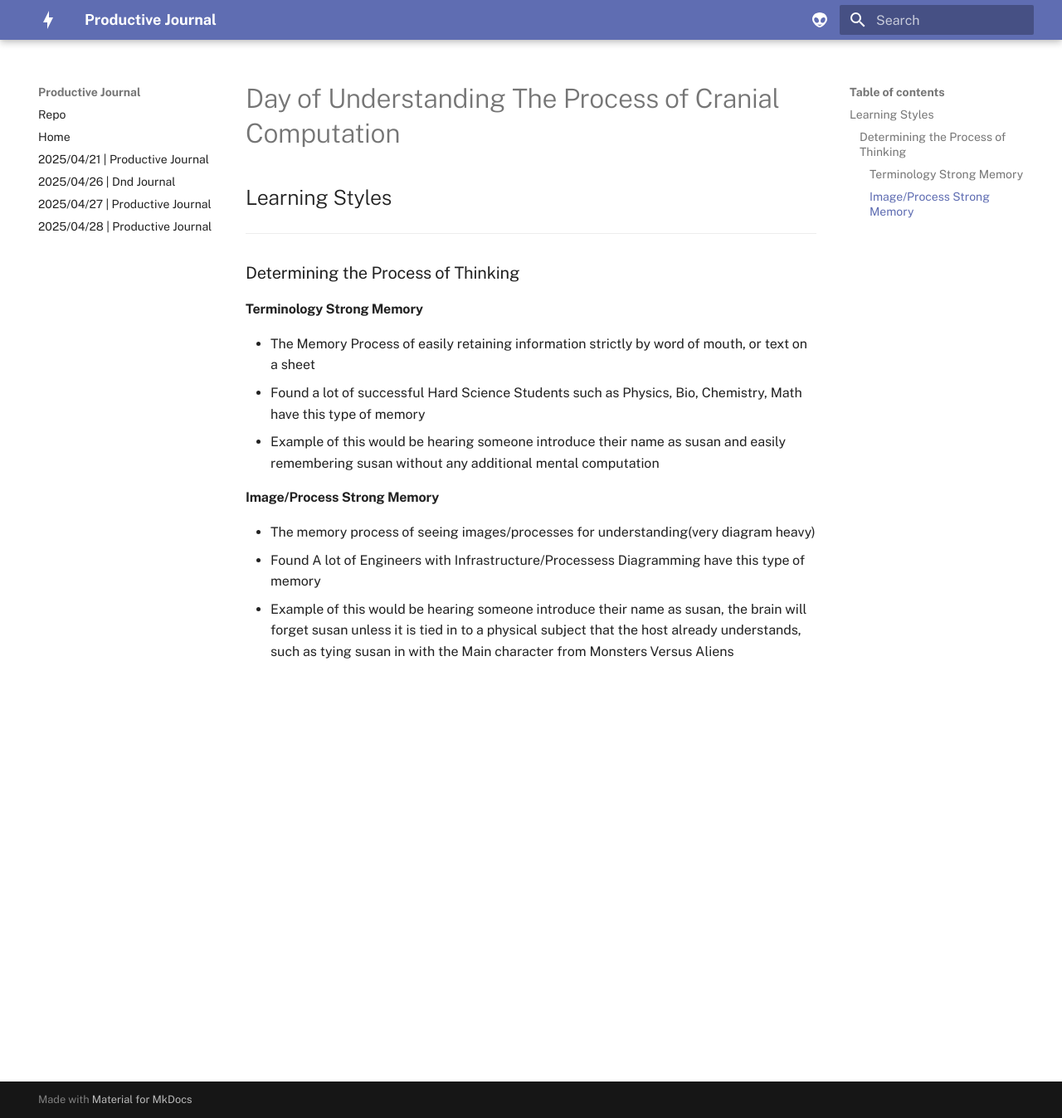
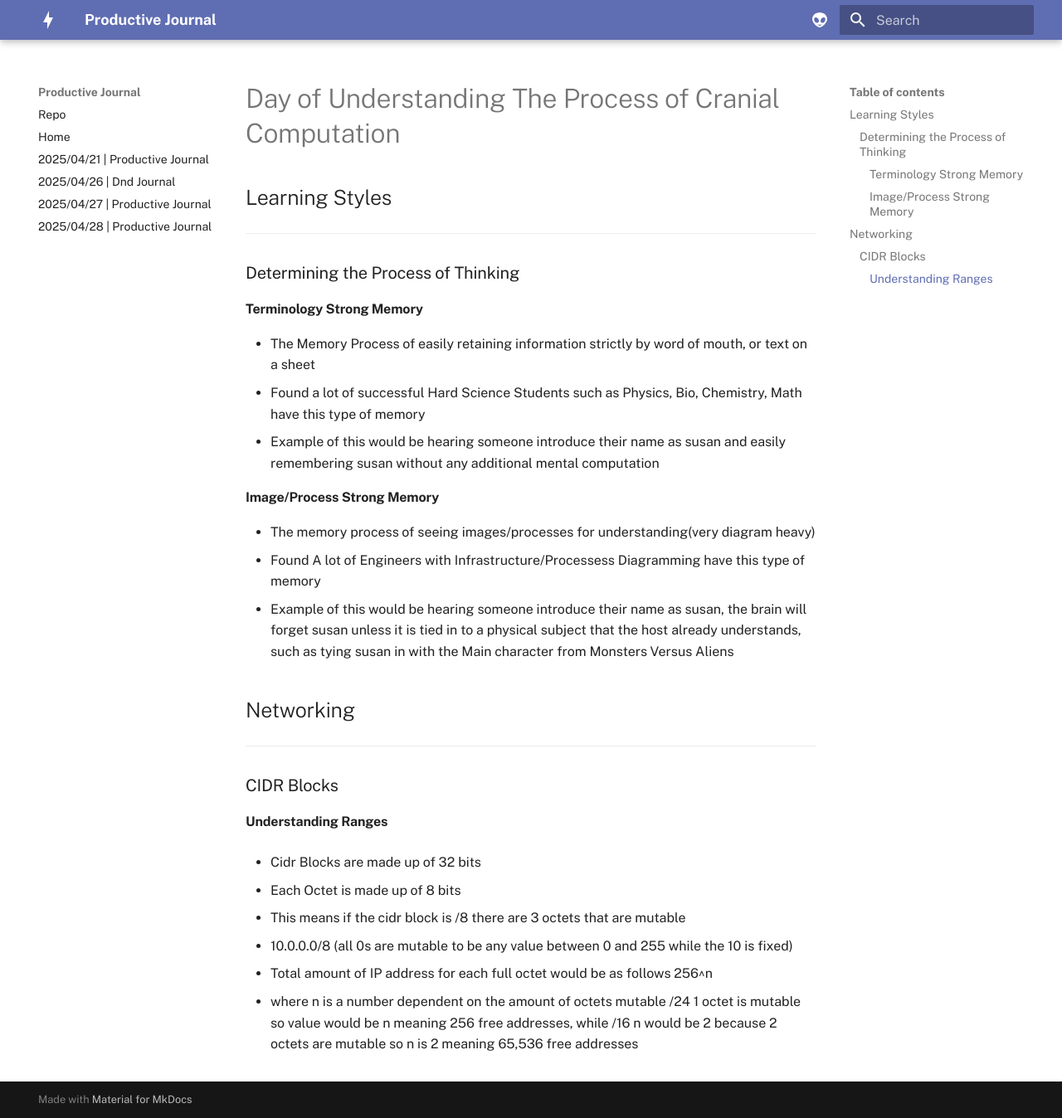
Before and after one commit to scondo-prof/productiveJournal, an MkDocs documentation site: the page built from docs/weeklyProductiveJournal/2025/4/29/dailyProgress.md, in a window 1280 px wide and 1348 px high. Shown: the whole window at 83% size. Built offline with MkDocs 1.6.1 and Material for MkDocs 9.7.7, drawn with Linux system fonts in a browser that asks for light colours.

Commit message:
dev/added notes on networking

```diff
--- a/docs/weeklyProductiveJournal/2025/4/29/dailyProgress.md
+++ b/docs/weeklyProductiveJournal/2025/4/29/dailyProgress.md
@@ -17,3 +17,23 @@
 - The memory process of seeing images/processes for understanding(very diagram heavy)
 - Found A lot of Engineers with Infrastructure/Processess Diagramming have this type of memory
 - Example of this would be hearing someone introduce their name as susan, the brain will forget susan unless it is tied in to a physical subject that the host already understands, such as tying susan in with the Main character from Monsters Versus Aliens
+
+## Networking
+
+---
+
+### CIDR Blocks
+
+#### Understanding Ranges
+
+- Cidr Blocks are made up of 32 bits
+
+- Each Octet is made up of 8 bits
+
+- This means if the cidr block is /8 there are 3 octets that are mutable
+
+  - 10.0.0.0/8 (all 0s are mutable to be any value between 0 and 255 while the 10 is fixed)
+
+- Total amount of IP address for each full octet would be as follows 256^n
+
+  - where n is a number dependent on the amount of octets mutable /24 1 octet is mutable so value would be n meaning 256 free addresses, while /16 n would be 2 because 2 octets are mutable so n is 2 meaning 65,536 free addresses
```
